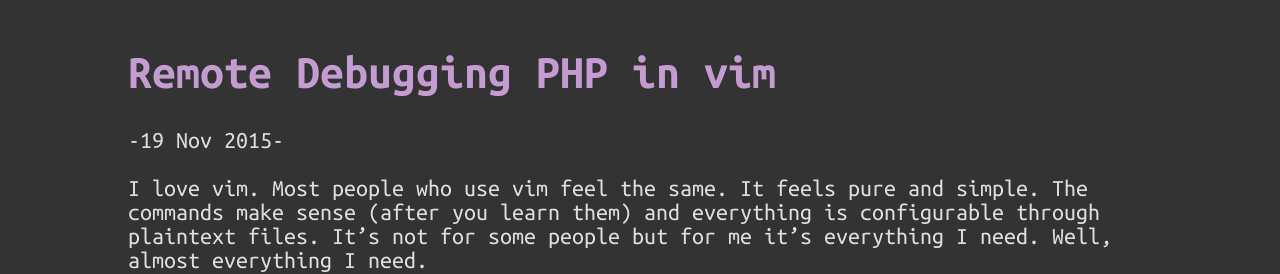
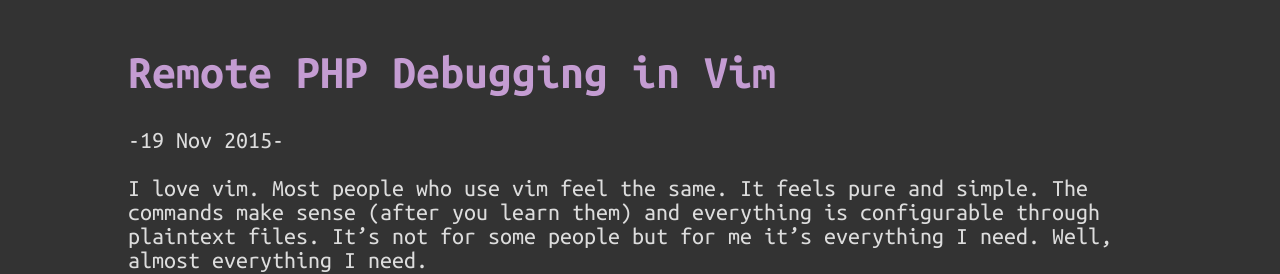
Before and after one commit to colbydehart/colbydehart.github.io, a Jekyll site: the page built from _posts/2015-11-19-debugging-php-in-vim.md, in a window 1280 px wide. Shown: the top 274 px of the page. Built offline with Jekyll 4.4.1, drawn with Linux system fonts in a browser that asks for light colours; nearby versions of some CDN libraries; comment, search, counter and statistics services are not loaded.

```diff
--- a/_posts/2015-11-19-debugging-php-in-vim.md
+++ b/_posts/2015-11-19-debugging-php-in-vim.md
@@ -3,8 +3,9 @@ layout: post
 tags:
   - "null"
 published: true
-title: Remote Debugging PHP in vim
+title: Remote PHP Debugging in Vim
 ---
+
 
 
 I love vim. Most people who use vim feel the same. It feels pure and simple. The commands make sense (after you learn them) and everything is configurable through plaintext files. It's not for some people but for me it's everything I need. Well, almost everything I need.
```
